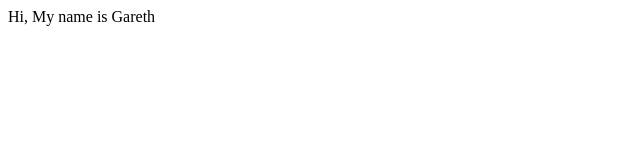
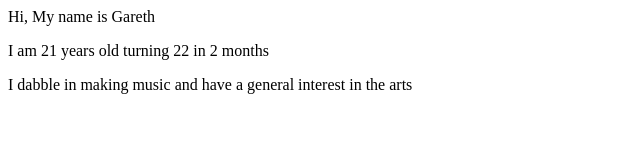
Before and after one commit to GarethBekker/webdev_lab1, a plain HTML site: page Index.html in a window 1280 px wide. Shown: the whole page, without its empty margins (0-640 px from the left). Drawn offline with Linux system fonts and the light colour scheme.

Commit message:
Adding information about myself

```diff
--- a/Index.html
+++ b/Index.html
@@ -1 +1,3 @@
 <p> Hi, My name is Gareth <p>
+<p> I am 21 years old turning 22 in 2 months <p>
+<p> I dabble in making music and have a general interest in the arts <p>
```
